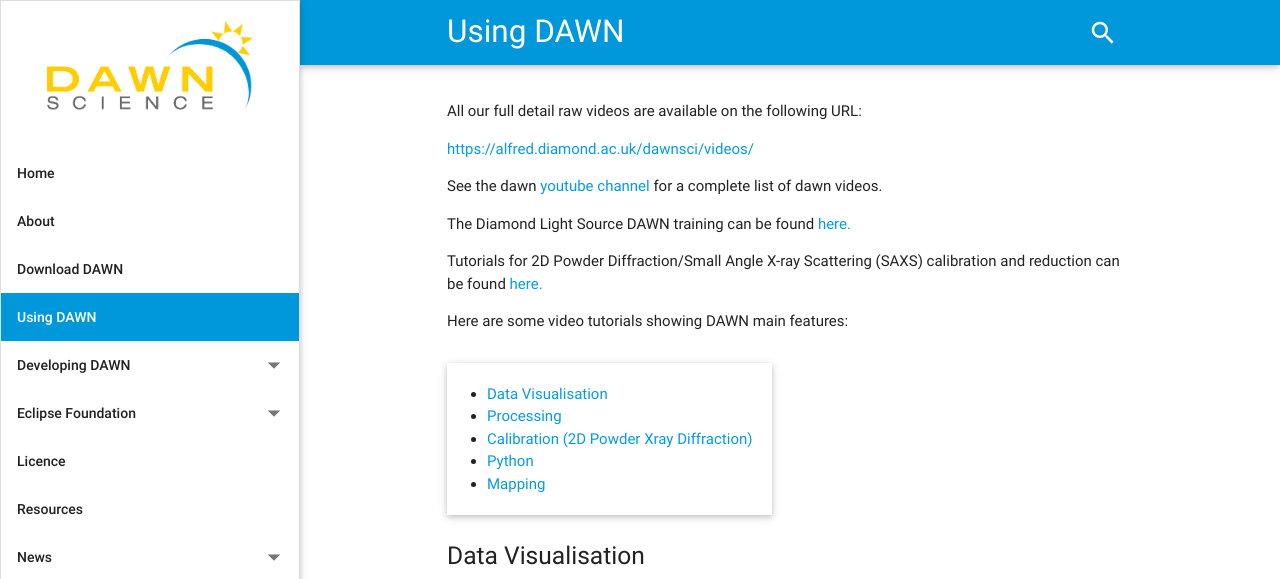
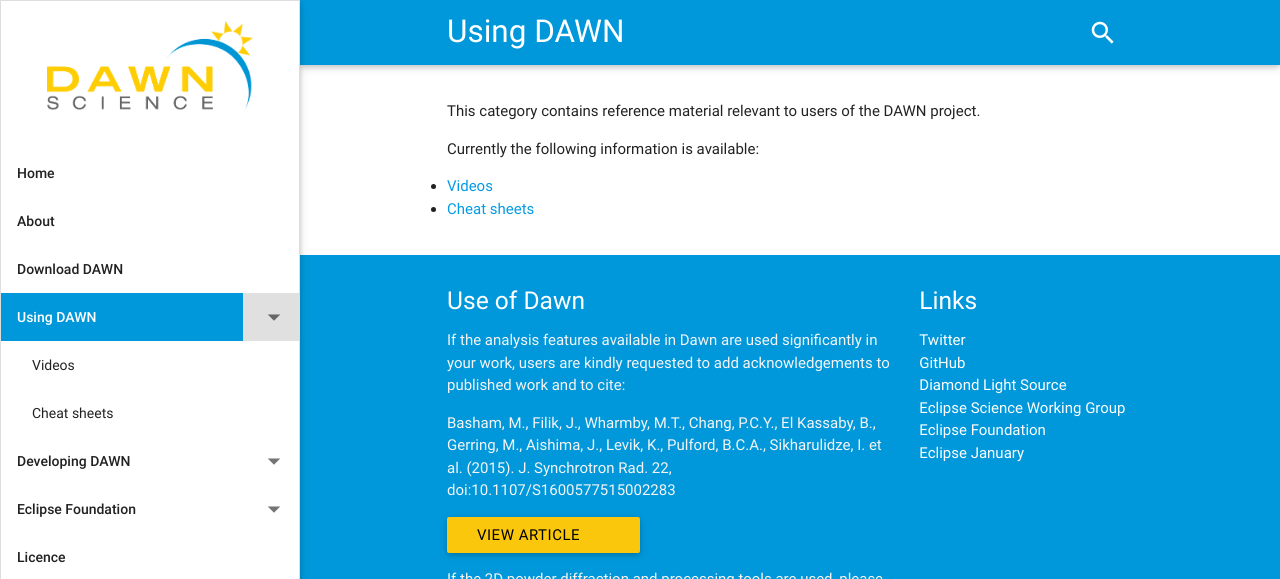
Before and after one commit to DawnScience/dawn-website, a Jekyll site: the page built from _pages/03_using-dawn.md, in a window 1280 px wide and 1400 px high. Shown: the top 579 px of the window. Built offline with Jekyll 4.4.1, drawn with Linux system fonts in a browser that asks for light colours; nearby versions of some CDN libraries; some of the changed text lies outside the part shown; grey boxes are pictures that could not be loaded.

Commit message:
SCI-6658: add cheatsheets and videos subsection to Using DAWN

```diff
--- a/_pages/03_using-dawn.md
+++ b/_pages/03_using-dawn.md
@@ -3,33 +3,9 @@
 permalink: /using-dawn/
 ---
 
-All our full detail raw videos are available on the following URL:
+This category contains reference material relevant to users of the DAWN project.
 
-[https://alfred.diamond.ac.uk/dawnsci/videos/](https://alfred.diamond.ac.uk/dawnsci/videos/)
+Currently the following information is available:
 
-See the dawn [youtube channel](http://www.youtube.com/user/DAWNScience) for a complete list of dawn videos.
-
-The Diamond Light Source DAWN training can be found [here.](https://confluence.diamond.ac.uk/display/DT/DAWN+Training+Home)
-
-Tutorials for 2D Powder Diffraction/Small Angle X-ray Scattering (SAXS) calibration and reduction can be found [here.](https://confluence.diamond.ac.uk/display/DT/2D+Powder+Calibration+and+Reduction+Tutorial)
-
-Here are some video tutorials showing DAWN main features:
-
-
-- TOC
-{:toc}
-
-##### Data Visualisation
-{% include video.html url='https://www.youtube.com/embed/a3cpt91A_Z0' %}
-
-##### Processing
-{% include video.html url='https://www.youtube.com/embed/fcdkW7lEIOs' %}
-
-##### Calibration (2D Powder Xray Diffraction)
-{% include video.html url='https://www.youtube.com/embed/jJBo5eJqjHY' %}
-
-##### Python
-{% include video.html url='https://www.youtube.com/embed/1aNzG83pzW0' %}
-
-##### Mapping
-{% include video.html url='https://www.youtube.com/embed/hCZ2rP7QXZU' %}
+- [Videos](/using-dawn/videos)
+- [Cheat sheets](/using-dawn/cheat-sheets)
```
Also changed, not shown: _pages/03.01_dawn_videos.md (added, +35 -0 lines), _pages/03.02_dawn_cheat_sheets.md (added, +9 -0 lines), _pages/04_developing_dawn.md (+1 -1 lines), assets/pages/using_dawn/DataVisCheatSheet.png (added), 2 other files.
